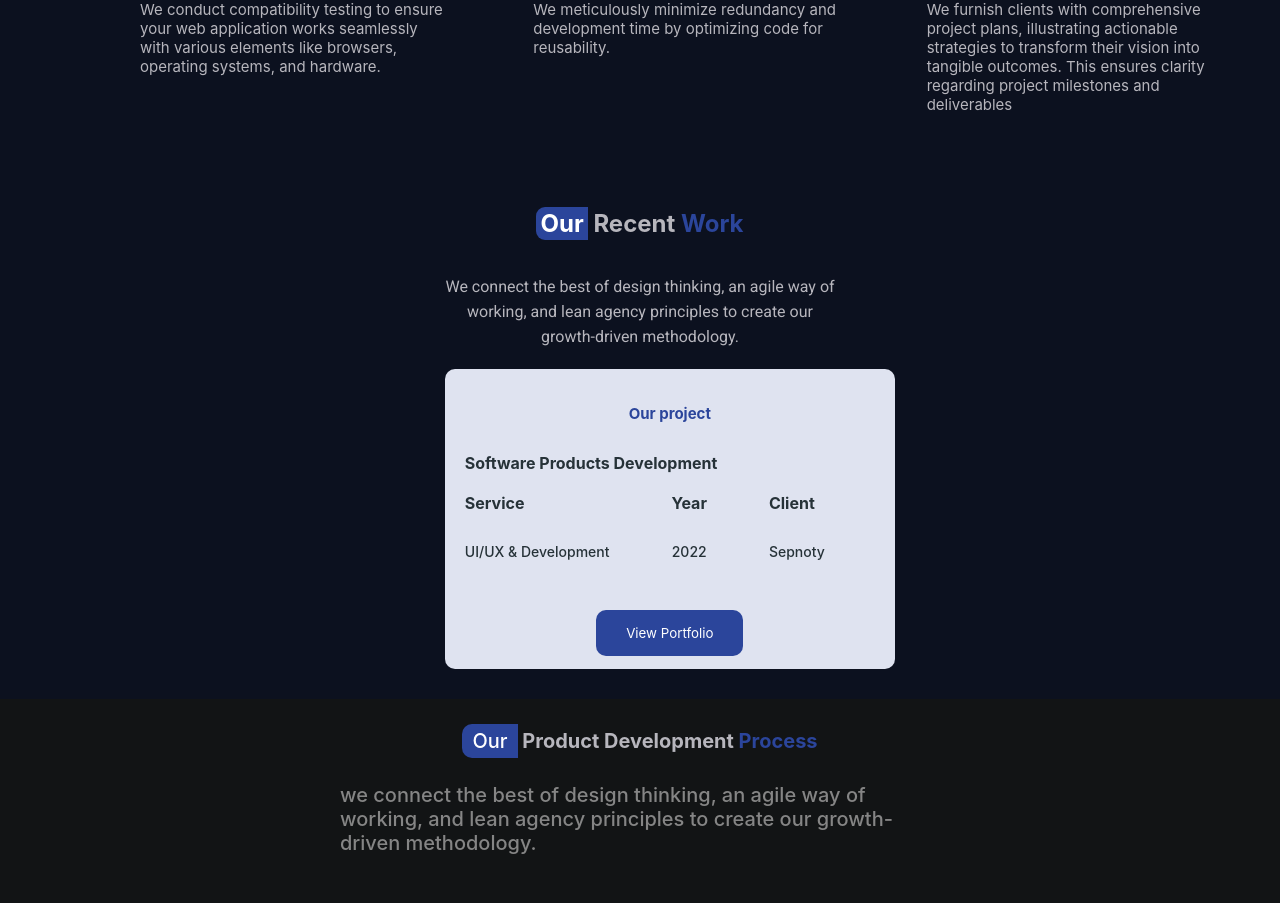
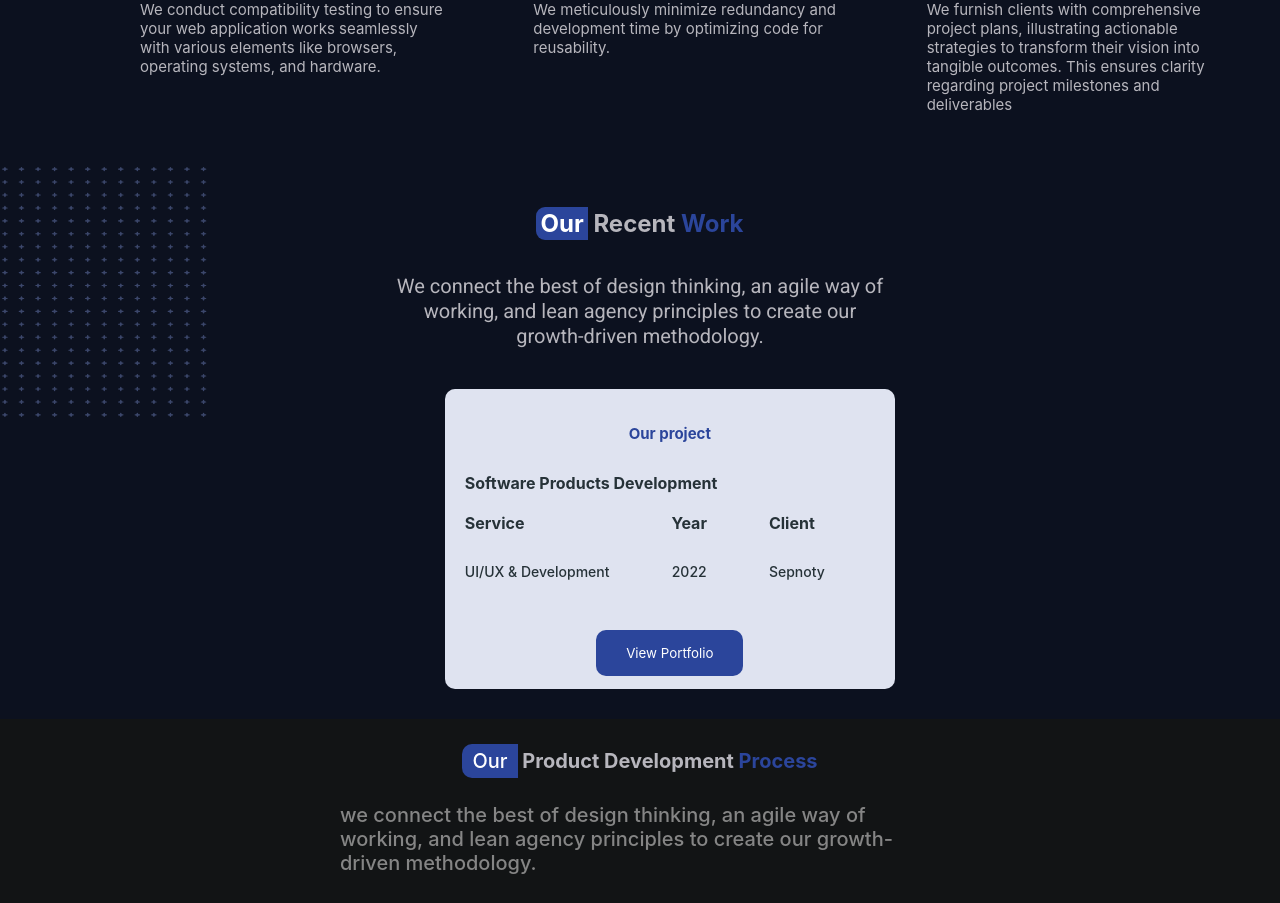
Before and after one commit to CHARANCHARY/sepnoty-landing-page, a React (Create React App) app: page / in a window 1280 px wide. Shown: the part 2913-3816 px from the top of the page. Built offline with nearby package versions, Linux system fonts and the light colour scheme.

Commit message:
landing page

```diff
--- a/src/components/ourWork/Content.js
+++ b/src/components/ourWork/Content.js
@@ -1,15 +1,19 @@
 import React from "react";
+import pattern from "./Media/pattern.svg";
+
 import {
   OurWorkTextContainer,
   OurWorkOur,
   OurWorkOurText,
   OurWorkText,
   OurWorkPara,
+  Pattern,
 } from "./styledComponents";
 
 function Content() {
   return (
     <OurWorkTextContainer>
+      <Pattern src={pattern} alt="pattern" />
       <OurWorkOur>
         <OurWorkOurText>Our</OurWorkOurText> Recent{" "}
         <OurWorkText>Work</OurWorkText>
--- a/src/components/ourWork/styledComponents.js
+++ b/src/components/ourWork/styledComponents.js
@@ -84,7 +84,7 @@ export const OurWorkText = styled.span`
   color: #2b459b;
 `;
 export const OurWorkPara = styled.p`
-  font-size: 16px;
+  font-size: 20px;
   font-family: Roboto;
   color: #b7b6bd;
   line-height: 25px;
@@ -100,6 +100,7 @@ export const OurWorkCard = styled.div`
   text-align: center;
   box-shadow: rgba(43, 69, 155, 1);
   padding: 35px 20px 0px 20px;
+  margin-top: 20px;
 `;
 export const OurWorkCardTitle = styled.h1`
   color: #2b459b;
@@ -147,3 +148,12 @@ export const OurWorkEl = styled.div`
   flex-direction: row;
   justify-content: space-between;
 `;
+
+export const Pattern = styled.img`
+  position: absolute;
+  top: 100;
+  margin-top: 20px;
+  margin-left: -100px;
+  width: 350px;
+  height: 250px;
+`;
```
Also changed, not shown: src/components/ourWork/Media/pattern.svg (added).
